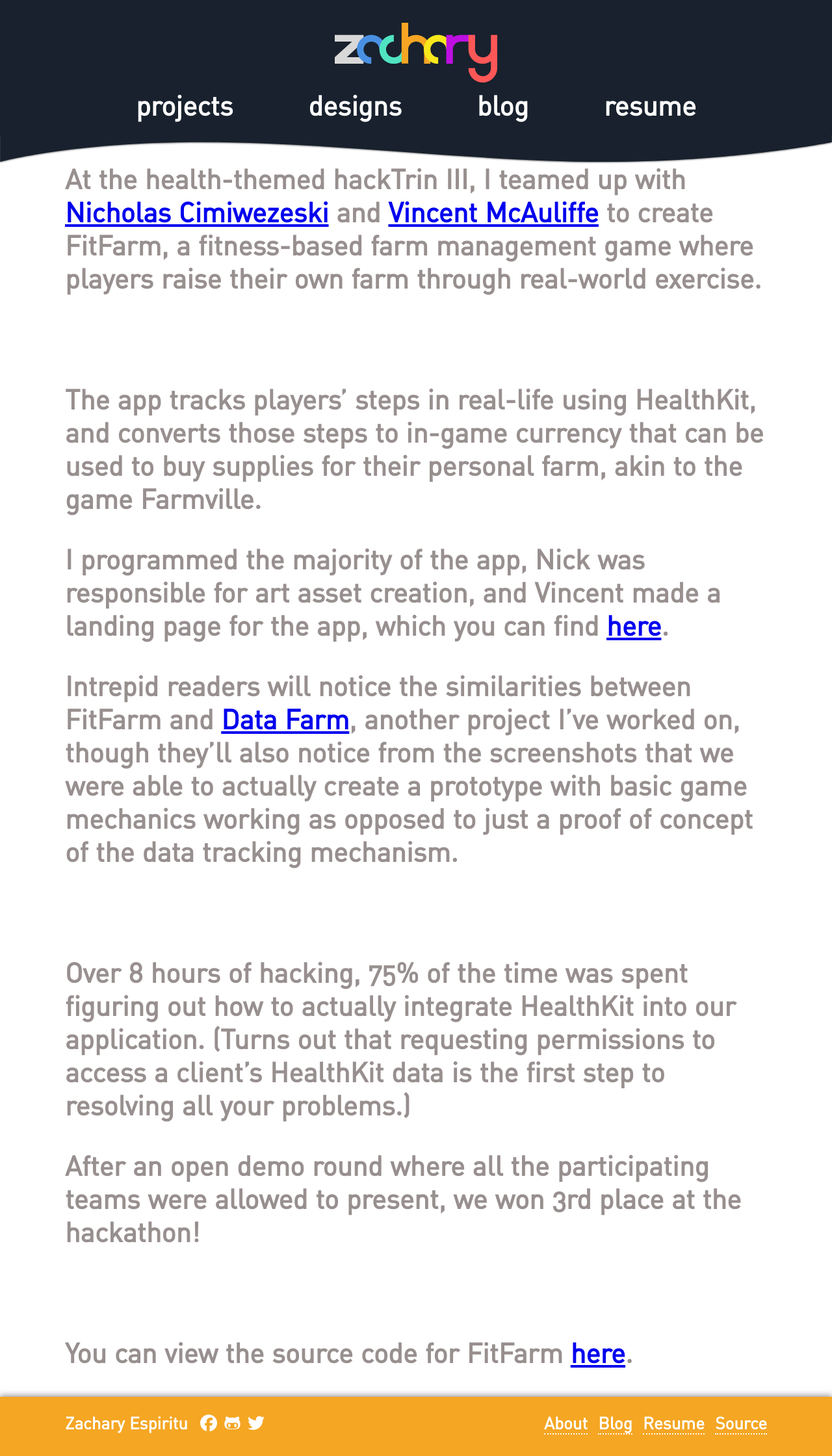
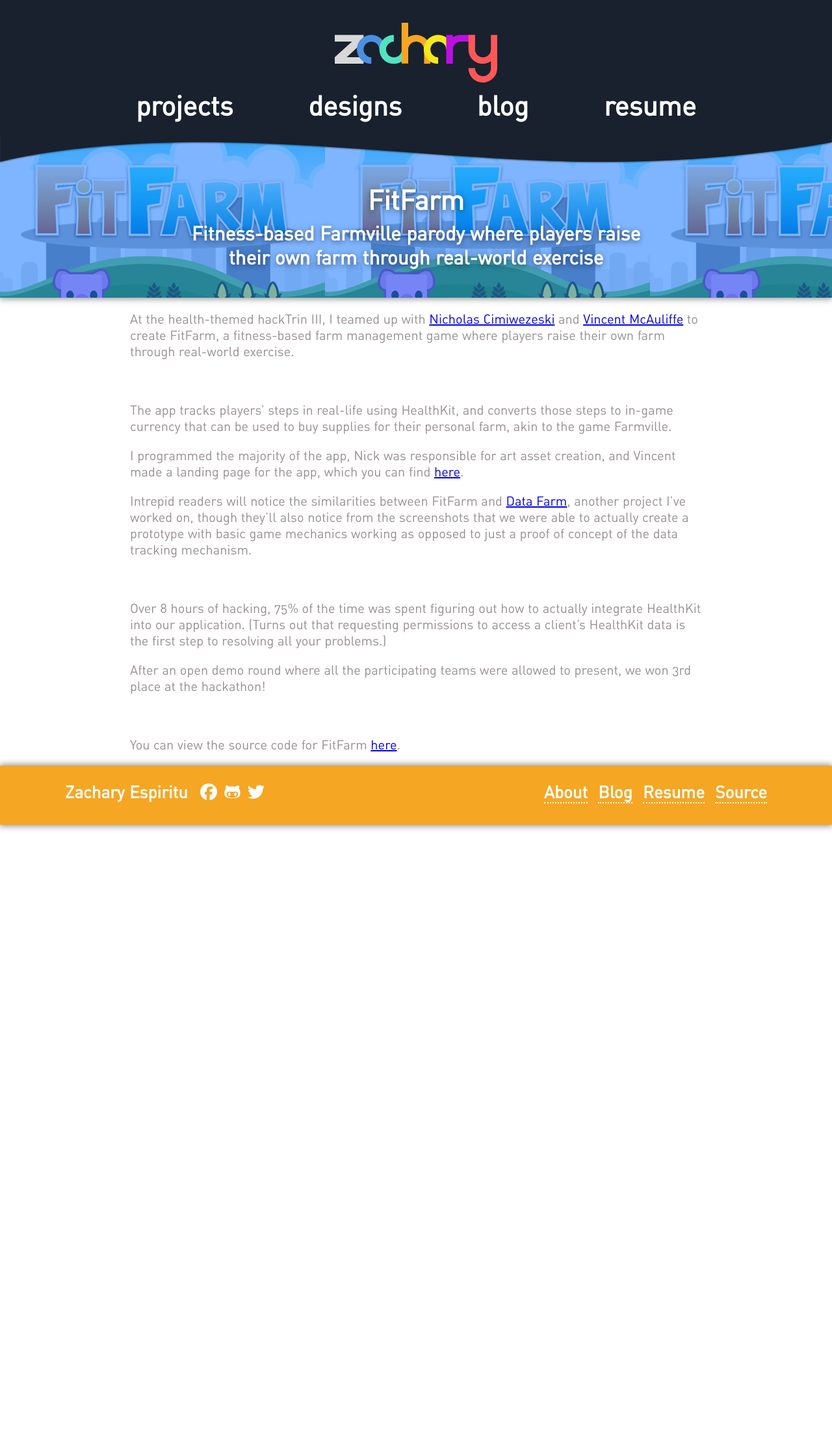
Before and after one commit to ZacharyEspiritu/zacharyespiritu.github.io, a Jekyll site: the page built from _projects/2016-01-31-fit-farm.markdown, in a window 1280 px wide. Shown: the whole page at 65% size. Built offline with Jekyll 4.4.1, drawn with Linux system fonts in a browser that asks for light colours; nearby versions of some CDN libraries.

Commit message:
Update post layout

```diff
--- a/_includes/header.html
+++ b/_includes/header.html
@@ -7,7 +7,7 @@
             <li><a href="/#projects">projects</a></li>
             <li><a href="/#designs">designs</a></li>
             <li><a href="/#blog">blog</a></li>
-            <li><a href="/#resume">resume</a></li>
+            <li><a href="/resume">resume</a></li>
         </ul>
     </nav>
     <img src="/images/header-curve.svg" class="curve">
--- a/_layouts/post.html
+++ b/_layouts/post.html
@@ -6,23 +6,22 @@
     <body>
         {% include header.html %}
         <main>
-            <header class="post-header">
-                <div class="category">
-                    {{ post.category }}
-                </div>
-                <div class="title">
-                    {{ post.title }}
-                </div>
-                <div class="tagline">
-                    {{ post.tagline }}
+            <header class="post-intro" style="background-image: url('{{ page.image_path }}');">
+                <div class="overlay" style="background: rgba(0, 109, 255, 0.5);">
+                    <div class="intro-wrapper">
+                        <div class="title">
+                            {{ page.title }}
+                        </div>
+                        <div class="tagline">
+                            {{ page.tagline }}
+                        </div>
+                    </div>
                 </div>
             </header>
-            <div class="post-content">
-                <div class="wrapper">
-                    {{ content }}
-                </div>
+            <div class="post-wrapper">
+                {{ content }}
             </div>
-            <footer class="post-footer">
+            <!-- <footer class="post-footer">
                 {% if post.ending %}
                     <div class="post-ending">
                         {{ post.ending }}
@@ -34,7 +33,7 @@
                     <div class="next-post" style="background-image: url('{{ next_post.image_path }}');">
                     </div>
                 </nav>
-            </footer>
+            </footer> -->
         </main>
         {% include footer.html %}
     </body>
--- a/_projects/2016-01-31-fit-farm.markdown
+++ b/_projects/2016-01-31-fit-farm.markdown
@@ -1,7 +1,7 @@
 ---
 layout: post
 title:  FitFarm
-image_path: images/portfolio-fitfarm.png
+image_path: /images/portfolio-fitfarm.png
 tagline: Fitness-based Farmville parody where players raise their own farm through real-world exercise
 card_color: "#7ED321"
 awards:
--- a/_sass/styles.scss
+++ b/_sass/styles.scss
@@ -72,6 +72,7 @@ a.block-link {
   background: #18212D;
   padding-top: 35px;
   padding-bottom: 20px;
+  z-index: 3;
 
   .curve {
     width: 100%;
@@ -79,6 +80,7 @@ a.block-link {
     bottom: 0;
     left: 0;
     -webkit-transform: translate(0, 96%);
+    z-index: 2;
   }
 
   .logo {
@@ -128,11 +130,28 @@ a.block-link {
     margin: 0;
     font-size: 52px;
   }
+
+  @media (max-width: 1080px) {
+    .logo {
+      width: 200px;
+    }
+
+    .header-content {
+      font-size: 30px;
+    }
+  }
+
+  @media (max-width: 810px) {
+    ul {
+      display: none;
+    }
+  }
 }
 
 .intro {
   text-align: center;
   padding-top: 70px;
+  box-shadow: 0px 0px 10px 1px rgba(0,0,0,0.5);
 }
 
 .spacer {
@@ -573,3 +592,74 @@ a.block-link {
 
   .fa { padding: 0 2px; }
 }
+
+.post-intro {
+  min-height: 250px;
+  position: relative;
+  z-index: 1;
+  box-shadow: 0px 0px 10px 1px rgba(0,0,0,0.5);
+
+  .overlay {
+    text-align: center;
+    position: absolute; width: 100%;
+    min-height: 250px;
+    color: white;
+    display: table;
+  }
+
+  .intro-wrapper {
+    display: table-cell;
+    vertical-align: middle;
+    padding-top: 30px;
+    text-shadow: 0px 2px 8px rgba(0, 0, 0, 0.5);
+
+    .title {
+      margin: 0 auto;
+      padding-bottom: 7px;
+      max-width: 750px;
+    }
+
+    .tagline {
+      margin: 0 auto;
+      max-width: 750px;
+      font-size: 30px;
+    }
+  }
+
+  @media (max-width: 1080px) {
+    .intro-wrapper {
+      .title {
+        padding: 0 30px 6px;
+        font-size: 36px;
+      }
+
+      .tagline {
+        padding: 0 30px;
+        font-size: 26px;
+      }
+    }
+  }
+
+  @media (max-width: 810px) {
+    .intro-wrapper {
+      padding-top: 10px;
+
+      .title {
+        padding: 0 30px 5px;
+        font-size: 36px;
+      }
+
+      .tagline {
+        padding: 0 30px;
+        font-size: 26px;
+      }
+    }
+  }
+}
+
+.post-wrapper {
+  max-width: 880px;
+  margin: auto;
+  font-weight: 400;
+  font-size: 20px;
+}
--- a/index.html
+++ b/index.html
@@ -2,7 +2,7 @@
 layout: default
 ---
 
-<section id="intro" style="box-shadow: 0px 0px 10px 1px rgba(0,0,0,0.5);">
+<section id="intro">
     <div class="gray content intro">
         <div class="wrapper">
             Hi there! I'm Zachary Espiritu.<br>
```
